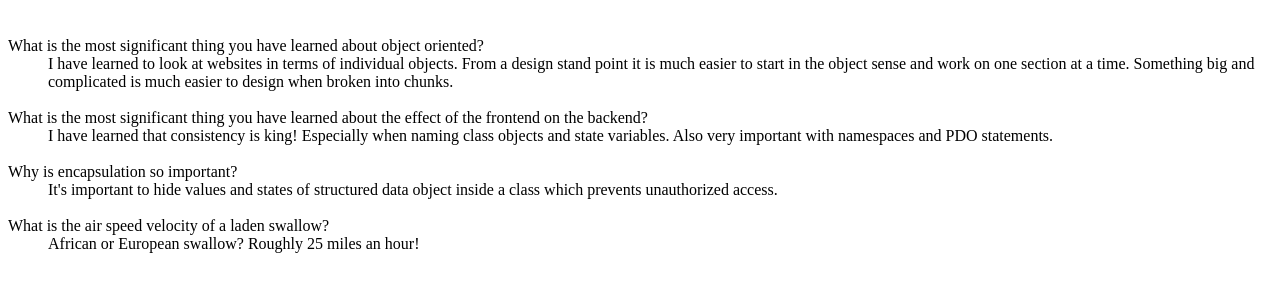
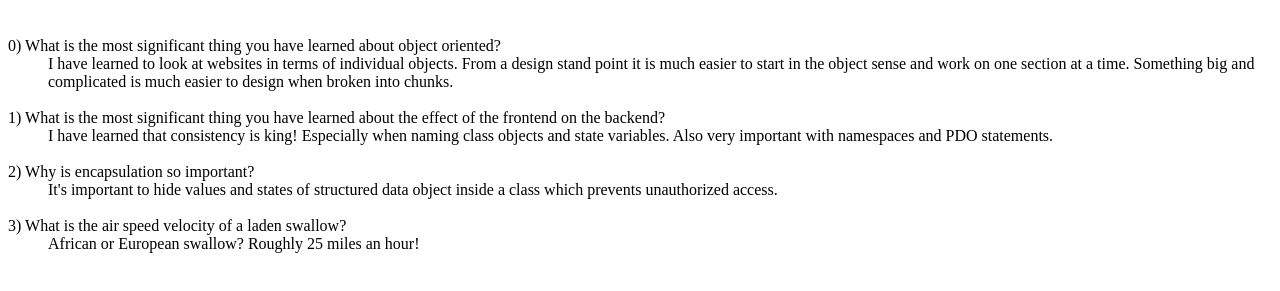
Before and after one commit to rbecker8/snap-data-design-reflection, a plain HTML site: page index.html in a window 1280 px wide. Shown: the part 61-352 px from the top of the page. Drawn offline with Linux system fonts and the light colour scheme.

Commit message:
Numbered questions 0-3.

```diff
--- a/index.html
+++ b/index.html
@@ -7,14 +7,14 @@
 	<body>
 		<h1>Snap Challenge - Data Design Reflection</h1>
 		<dl>
-			<dt><br>What is the most significant thing you have learned about object oriented?</dt>
+			<dt><br>0) What is the most significant thing you have learned about object oriented?</dt>
 			<dd>I have learned to look at websites in terms of individual objects.
 				From a design stand point it is much easier to start in the object sense and work on one section at a time.  Something big and complicated is much easier to design when broken into chunks.<br></dd>
-			<dt><br>What is the most significant thing you have learned about the effect of the frontend on the backend?</dt>
+			<dt><br>1) What is the most significant thing you have learned about the effect of the frontend on the backend?</dt>
 			<dd>I have learned that consistency is king!  Especially when naming class objects and state variables.  Also very important with namespaces and PDO statements.<br></dd>
-			<dt><br>Why is encapsulation so important?</dt>
+			<dt><br>2) Why is encapsulation so important?</dt>
 			<dd>It's important to hide values and states of structured data object inside a class which prevents unauthorized access.<br></dd>
-			<dt><br>What is the air speed velocity of a laden swallow?</dt>
+			<dt><br>3) What is the air speed velocity of a laden swallow?</dt>
 			<dd>African or European swallow? Roughly 25 miles an hour!</dd>
 		</dl>
 	</body>
```
